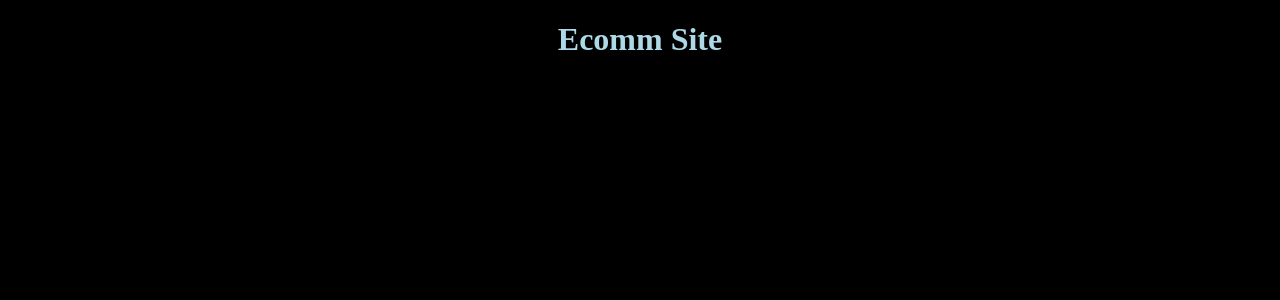
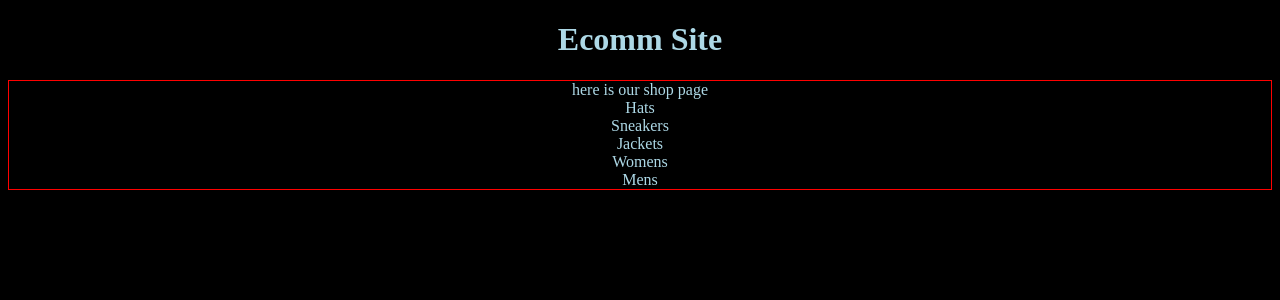
Before and after one commit to AGCB/ecomm, a React (Create React App) app: page /shop in a window 1280 px wide. Shown: the top 300 px of the page. Built offline with nearby package versions, Linux system fonts and the light colour scheme.

Commit message:
create shopPage

```diff
--- a/src/App.js
+++ b/src/App.js
@@ -3,6 +3,7 @@
 import SneakersPage from './pages/SneakersPage';
 import HatsPage from './pages/HatsPage';
 import PantsPage from './pages/PantsPage';
+import ShopPage from './pages/ShopPage';
 import { Route, Switch } from 'react-router-dom';
 
 function App() {
@@ -10,9 +11,7 @@
     <div className="App">
       <h1>Ecomm Site</h1>
       <Switch>
-        <Route path="/sneakers" component={SneakersPage}/>
-        <Route path="/hats" component={HatsPage}/>
-        <Route path="/pants" component={PantsPage}/>
+        <Route path="/shop" component={ShopPage}/>
         <Route exact path="/" component={HomePage}/>
       </Switch>
     </div>
--- /dev/null
+++ b/src/pages/ShopPage/ShopPage.jsx
@@ -0,0 +1,274 @@
+import React, { Component } from 'react';
+import './shop-page.scss';
+
+class ShopPage extends Component {
+  constructor(props) {
+    super(props);
+    this.state = {
+      collections : [
+        {
+          id: 1,
+          title: 'Hats',
+          routeName: 'hats',
+          items: [
+            {
+              id: 1,
+              name: 'Brown Brim',
+              imageUrl: 'https://i.ibb.co/ZYW3VTp/brown-brim.png',
+              price: 25
+            },
+            {
+              id: 2,
+              name: 'Blue Beanie',
+              imageUrl: 'https://i.ibb.co/ypkgK0X/blue-beanie.png',
+              price: 18
+            },
+            {
+              id: 3,
+              name: 'Brown Cowboy',
+              imageUrl: 'https://i.ibb.co/QdJwgmp/brown-cowboy.png',
+              price: 35
+            },
+            {
+              id: 4,
+              name: 'Grey Brim',
+              imageUrl: 'https://i.ibb.co/RjBLWxB/grey-brim.png',
+              price: 25
+            },
+            {
+              id: 5,
+              name: 'Green Beanie',
+              imageUrl: 'https://i.ibb.co/YTjW3vF/green-beanie.png',
+              price: 18
+            },
+            {
+              id: 6,
+              name: 'Palm Tree Cap',
+              imageUrl: 'https://i.ibb.co/rKBDvJX/palm-tree-cap.png',
+              price: 14
+            },
+            {
+              id: 7,
+              name: 'Red Beanie',
+              imageUrl: 'https://i.ibb.co/bLB646Z/red-beanie.png',
+              price: 18
+            },
+            {
+              id: 8,
+              name: 'Wolf Cap',
+              imageUrl: 'https://i.ibb.co/1f2nWMM/wolf-cap.png',
+              price: 14
+            },
+            {
+              id: 9,
+              name: 'Blue Snapback',
+              imageUrl: 'https://i.ibb.co/X2VJP2W/blue-snapback.png',
+              price: 16
+            }
+          ]
+        },
+        {
+          id: 2,
+          title: 'Sneakers',
+          routeName: 'sneakers',
+          items: [
+            {
+              id: 10,
+              name: 'Adidas NMD',
+              imageUrl: 'https://i.ibb.co/0s3pdnc/adidas-nmd.png',
+              price: 220
+            },
+            {
+              id: 11,
+              name: 'Adidas Yeezy',
+              imageUrl: 'https://i.ibb.co/dJbG1cT/yeezy.png',
+              price: 280
+            },
+            {
+              id: 12,
+              name: 'Black Converse',
+              imageUrl: 'https://i.ibb.co/bPmVXyP/black-converse.png',
+              price: 110
+            },
+            {
+              id: 13,
+              name: 'Nike White AirForce',
+              imageUrl: 'https://i.ibb.co/1RcFPk0/white-nike-high-tops.png',
+              price: 160
+            },
+            {
+              id: 14,
+              name: 'Nike Red High Tops',
+              imageUrl: 'https://i.ibb.co/QcvzydB/nikes-red.png',
+              price: 160
+            },
+            {
+              id: 15,
+              name: 'Nike Brown High Tops',
+              imageUrl: 'https://i.ibb.co/fMTV342/nike-brown.png',
+              price: 160
+            },
+            {
+              id: 16,
+              name: 'Air Jordan Limited',
+              imageUrl: 'https://i.ibb.co/w4k6Ws9/nike-funky.png',
+              price: 190
+            },
+            {
+              id: 17,
+              name: 'Timberlands',
+              imageUrl: 'https://i.ibb.co/Mhh6wBg/timberlands.png',
+              price: 200
+            }
+          ]
+        },
+        {
+          id: 3,
+          title: 'Jackets',
+          routeName: 'jackets',
+          items: [
+            {
+              id: 18,
+              name: 'Black Jean Shearling',
+              imageUrl: 'https://i.ibb.co/XzcwL5s/black-shearling.png',
+              price: 125
+            },
+            {
+              id: 19,
+              name: 'Blue Jean Jacket',
+              imageUrl: 'https://i.ibb.co/mJS6vz0/blue-jean-jacket.png',
+              price: 90
+            },
+            {
+              id: 20,
+              name: 'Grey Jean Jacket',
+              imageUrl: 'https://i.ibb.co/N71k1ML/grey-jean-jacket.png',
+              price: 90
+            },
+            {
+              id: 21,
+              name: 'Brown Shearling',
+              imageUrl: 'https://i.ibb.co/s96FpdP/brown-shearling.png',
+              price: 165
+            },
+            {
+              id: 22,
+              name: 'Tan Trench',
+              imageUrl: 'https://i.ibb.co/M6hHc3F/brown-trench.png',
+              price: 185
+            }
+          ]
+        },
+        {
+          id: 4,
+          title: 'Womens',
+          routeName: 'womens',
+          items: [
+            {
+              id: 23,
+              name: 'Blue Tanktop',
+              imageUrl: 'https://i.ibb.co/7CQVJNm/blue-tank.png',
+              price: 25
+            },
+            {
+              id: 24,
+              name: 'Floral Blouse',
+              imageUrl: 'https://i.ibb.co/4W2DGKm/floral-blouse.png',
+              price: 20
+            },
+            {
+              id: 25,
+              name: 'Floral Dress',
+              imageUrl: 'https://i.ibb.co/KV18Ysr/floral-skirt.png',
+              price: 80
+            },
+            {
+              id: 26,
+              name: 'Red Dots Dress',
+              imageUrl: 'https://i.ibb.co/N3BN1bh/red-polka-dot-dress.png',
+              price: 80
+            },
+            {
+              id: 27,
+              name: 'Striped Sweater',
+              imageUrl: 'https://i.ibb.co/KmSkMbH/striped-sweater.png',
+              price: 45
+            },
+            {
+              id: 28,
+              name: 'Yellow Track Suit',
+              imageUrl: 'https://i.ibb.co/v1cvwNf/yellow-track-suit.png',
+              price: 135
+            },
+            {
+              id: 29,
+              name: 'White Blouse',
+              imageUrl: 'https://i.ibb.co/qBcrsJg/white-vest.png',
+              price: 20
+            }
+          ]
+        },
+        {
+          id: 5,
+          title: 'Mens',
+          routeName: 'mens',
+          items: [
+            {
+              id: 30,
+              name: 'Camo Down Vest',
+              imageUrl: 'https://i.ibb.co/xJS0T3Y/camo-vest.png',
+              price: 325
+            },
+            {
+              id: 31,
+              name: 'Floral T-shirt',
+              imageUrl: 'https://i.ibb.co/qMQ75QZ/floral-shirt.png',
+              price: 20
+            },
+            {
+              id: 32,
+              name: 'Black & White Longsleeve',
+              imageUrl: 'https://i.ibb.co/55z32tw/long-sleeve.png',
+              price: 25
+            },
+            {
+              id: 33,
+              name: 'Pink T-shirt',
+              imageUrl: 'https://i.ibb.co/RvwnBL8/pink-shirt.png',
+              price: 25
+            },
+            {
+              id: 34,
+              name: 'Jean Long Sleeve',
+              imageUrl: 'https://i.ibb.co/VpW4x5t/roll-up-jean-shirt.png',
+              price: 40
+            },
+            {
+              id: 35,
+              name: 'Burgundy T-shirt',
+              imageUrl: 'https://i.ibb.co/mh3VM1f/polka-dot-shirt.png',
+              price: 25
+            }
+          ],
+        }],
+    };
+  }
+
+  render() {
+    const { collections } = this.state;
+
+    return (
+      <div className="shop-page">
+        <span>here is our shop page</span>
+        {
+          collections.map(c => {
+            console.log(`here is collection-${c.id}`, c);
+            return <span>{c.title}</span>
+          })
+        }
+      </div>
+    )
+  }
+}
+
+export default ShopPage;
--- /dev/null
+++ b/src/pages/ShopPage/index.js
@@ -0,0 +1,3 @@
+import ShopPage from './ShopPage.jsx';
+
+export default ShopPage;
--- /dev/null
+++ b/src/pages/ShopPage/shop-page.scss
@@ -0,0 +1,6 @@
+.shop-page {
+  border: 1px solid red;
+  display: flex;
+  flex-direction: column;
+  align-items: center;
+}
```
Also changed, not shown: 1 other file (tests, documents, lock files or other folders).
